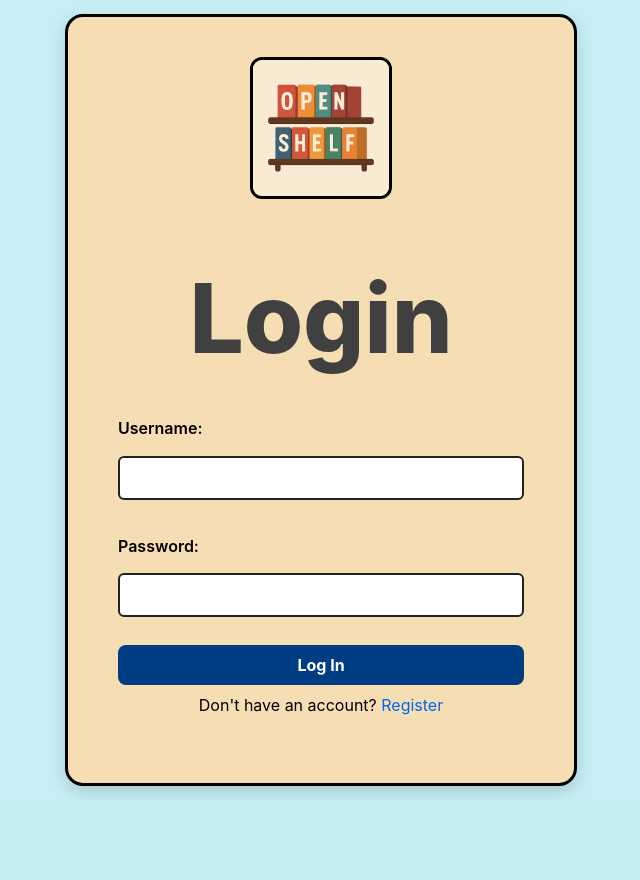
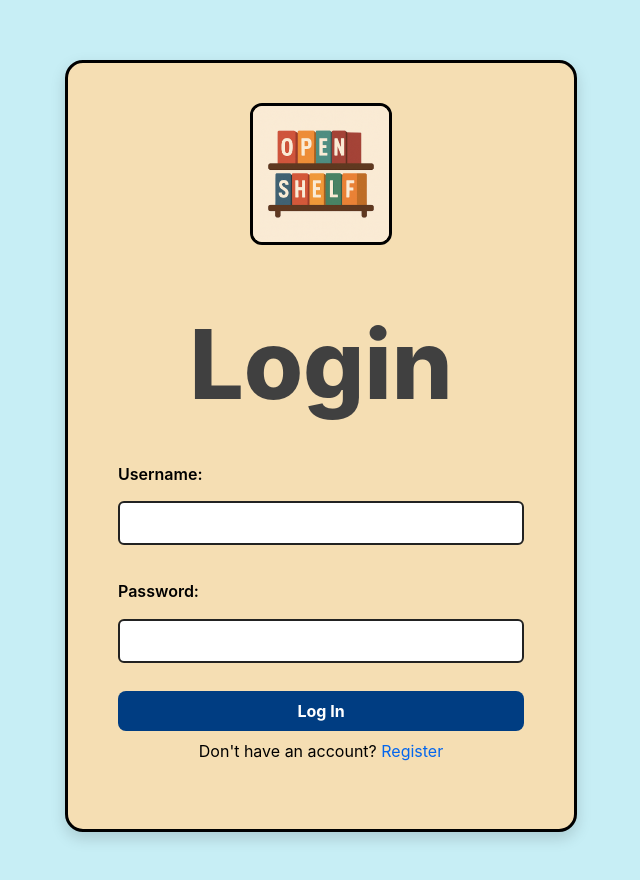
Before and after one commit to vicgrigory/csc307-team1, a React (Vite) app in the folder packages/react-frontend/: page /login in a window 1280 px wide. Shown: the top 880 px of the page, without its empty margins (319-959 px from the left). Before the commit the page ends 800 px from the top, so only its background shows below. Built offline with nearby package versions, Linux system fonts and the light colour scheme.

Commit message:
change in Login.css for laptop screen

```diff
--- a/packages/react-frontend/src/pages/Login.css
+++ b/packages/react-frontend/src/pages/Login.css
@@ -18,6 +18,7 @@
     width: 40%;
     text-align: center;
     box-shadow: 0 6px 15px rgba(0,0,0,0.15);
+    margin: 60px auto;
 }
 
 /* Logo inside card */
```
Lines whose indentation alone changed are shown as unchanged.
